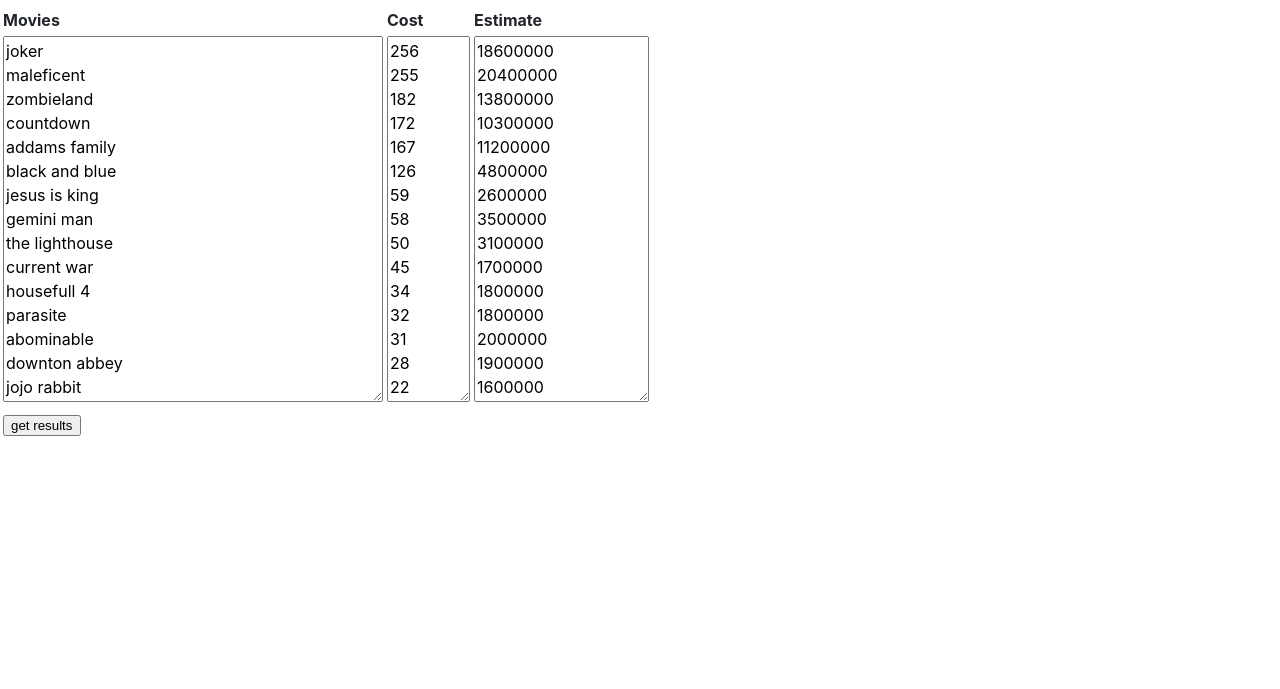
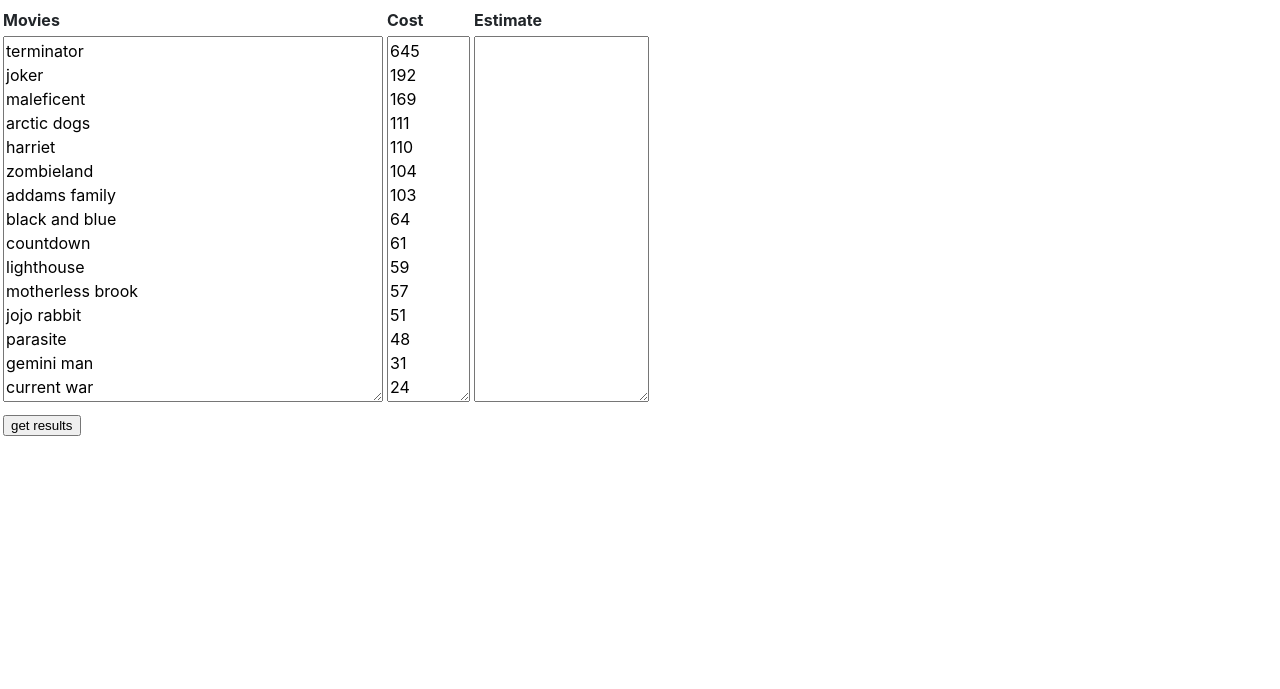
Before and after one commit to mrbusche/fmlCalculator, a plain HTML site: page index.html in a window 1280 px wide. Shown: the part 51-740 px from the top of the page. Drawn offline with Linux system fonts and the light colour scheme.

Commit message:
new week

```diff
--- a/index.html
+++ b/index.html
@@ -62,57 +62,43 @@
           <tr>
             <td>
               <textarea id="movies" name="movies" rows="15" cols="35">
+terminator
 joker
 maleficent
+arctic dogs
+harriet
 zombieland
-countdown
 addams family
 black and blue
-jesus is king
+countdown
+lighthouse
+motherless brook
+jojo rabbit
+parasite
 gemini man
-the lighthouse
-current war
-housefull 4
-parasite
-abominable
-downton abbey
-jojo rabbit</textarea>
+current war</textarea>
             </td>
             <td>
               <textarea id="movieCost" name="movieCost" rows="15" cols="6">
-256
-255
-182
-172
-167
-126
+645
+192
+169
+111
+110
+104
+103
+64
+61
 59
-58
-50
-45
-34
-32
+57
+51
+48
 31
-28
-22</textarea>
+24</textarea>
             </td>
             <td>
               <textarea id="movieRevenue" name="movieRevenue" rows="15" cols="15">
-18600000
-20400000
-13800000
-10300000
-11200000
-4800000
-2600000
-3500000
-3100000
-1700000
-1800000
-1800000
-2000000
-1900000
-1600000</textarea>
+</textarea>
             </td>
           </tr>
           <tr>
```
